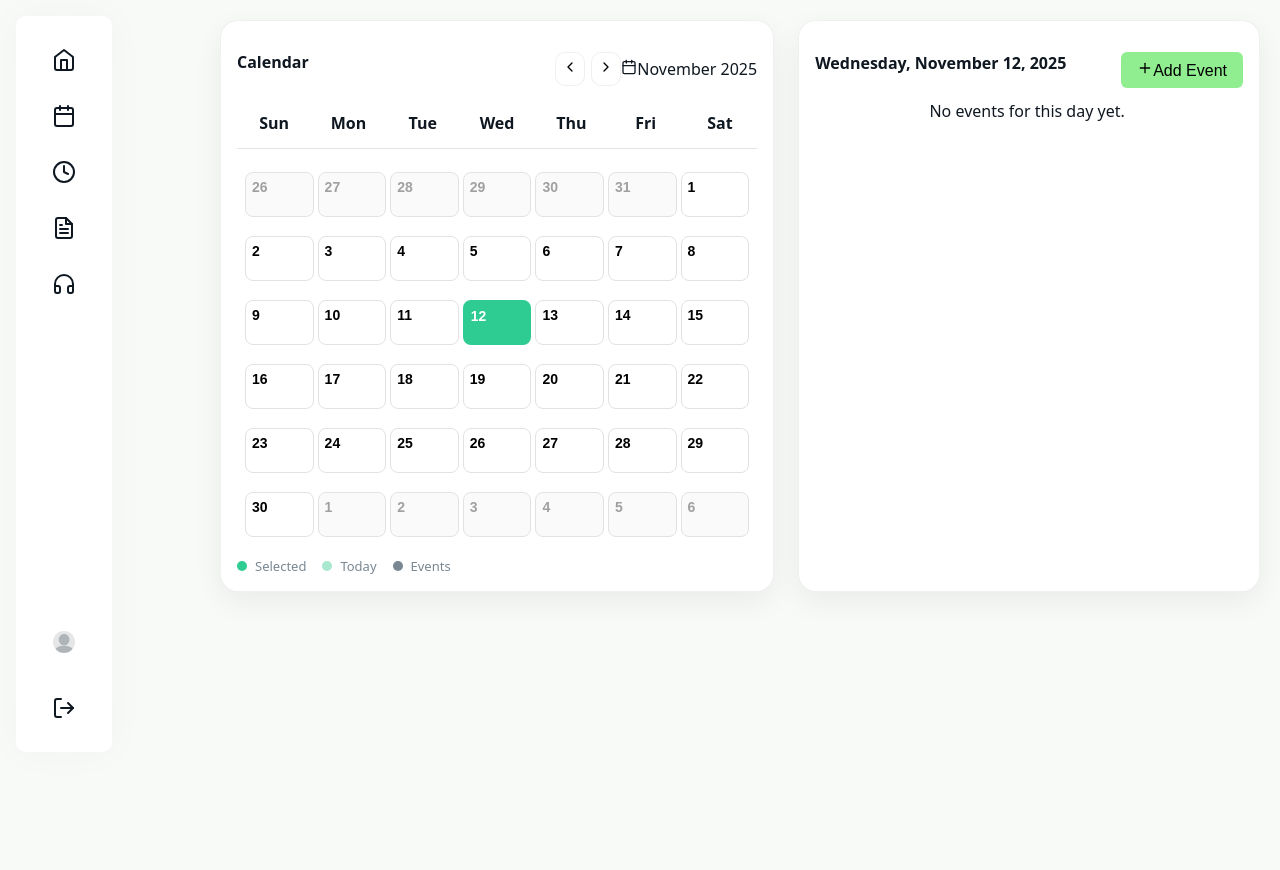
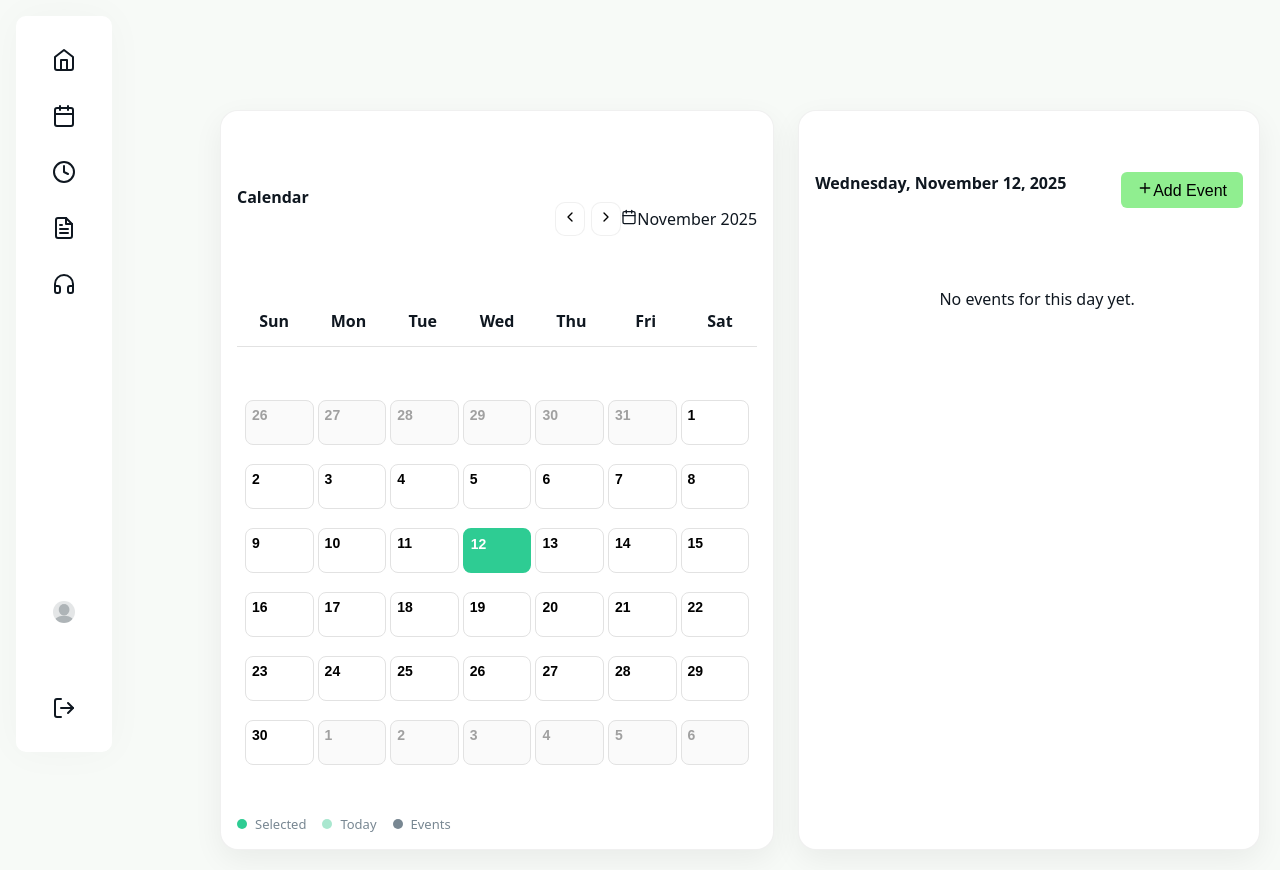
Before and after one commit to kazaction/Group_3_Here_I_Am, a React (Create React App) app in the folder here_i_am/: page /schedule in a window 1280 px wide. Before the commit the page ends 800 px from the top, so only its background shows below. Built offline with nearby package versions, Linux system fonts and the light colour scheme.

Commit message:
fixed css issue with history.css

```diff
--- a/here_i_am/src/css/history.css
+++ b/here_i_am/src/css/history.css
@@ -27,7 +27,7 @@
 /* -------- Event List -------- */
 .event-list {
     flex: 1;
-    padding: 0px;
+    padding: 20px;
     overflow-y: auto;
 }
 
@@ -56,7 +56,9 @@
     width: 15px;
 }
 
-div{
+/* div{
     text-align: center;
-    margin-top: 0px;
-}
+    margin-top: 10px;
+
+    kiko auto xalaei ta panta oyla
+} */
```
